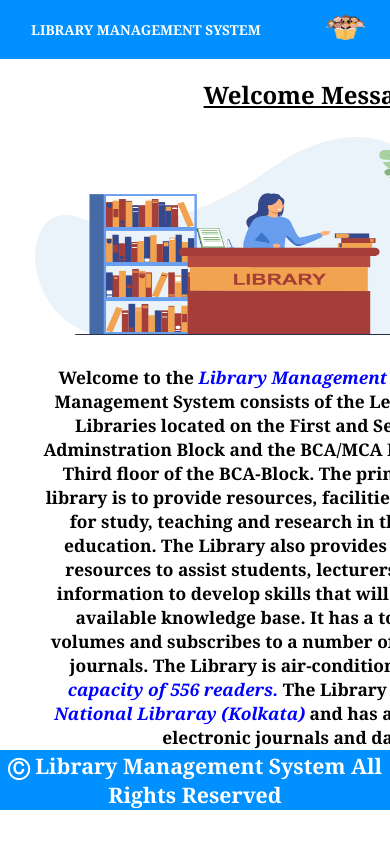
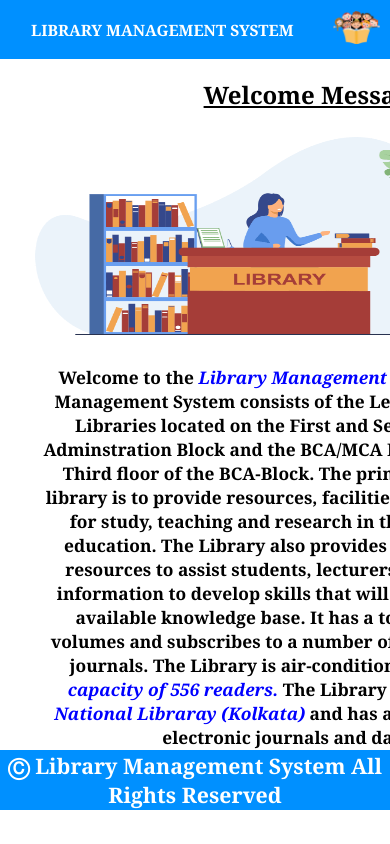
Before and after one commit to Rakesh82855/Library-Management-System, a plain HTML site: page index.html in a window 390 px wide. Shown: the top 844 px of the page. Drawn offline with Linux system fonts and the light colour scheme.

Commit message:
header final changed

```diff
--- a/index.html
+++ b/index.html
@@ -10,7 +10,7 @@
     <body>
         <table class="header">
             <tr>
-                <td width="77%">
+                <td width="83%">
                     <h1 class="padding">LIBRARY MANAGEMENT SYSTEM</h1>
                 </td>
                 <td align="center">
--- a/style.css
+++ b/style.css
@@ -120,11 +120,11 @@ li a:hover {
       height: 7vh;
    }
    h1 {
-      font-size: 3.5vw;
+      font-size: 4vw;
    }
    .headerimg {
-      width: 10vw;
-      height: 3vh;
+      width: 12vw;
+      height: 4vh;
    }
    .vertical-menu {
       display: none;
```
